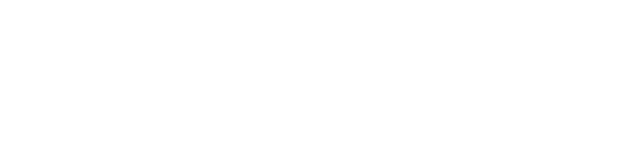
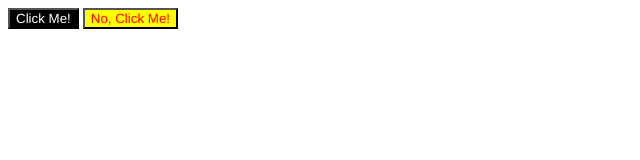
Before and after one commit to twofansv/grouping-selectors, a plain HTML site: page index.html in a window 1280 px wide. Shown: the whole page, without its empty margins (0-640 px from the left). Drawn offline with Linux system fonts and the light colour scheme.

Commit message:
[^] Insert completed exercise declaration blocks

```diff
--- a/css/stylesheet.css
+++ b/css/stylesheet.css
@@ -0,0 +1,16 @@
+
+.left,
+.right {
+    font: 28px;
+    font-family: Helvetica, "Times New Roman", sans-serif;
+}
+
+.left {
+    background-color: black;
+    color: white;
+}
+
+.right {
+    background-color: yellow;
+    color: red;
+}
--- a/index.html
+++ b/index.html
@@ -4,8 +4,10 @@
     <meta charset="UTF-8">
     <meta name="viewport" content="width=device-width, initial-scale=1.0">
     <title>Grouping Selectors</title>
+    <link rel="stylesheet" href="css/stylesheet.css">
 </head>
 <body>
-
+    <button class="left">Click Me!</button>
+    <button class="right">No, Click Me!</button>
 </body>
 </html>
```
